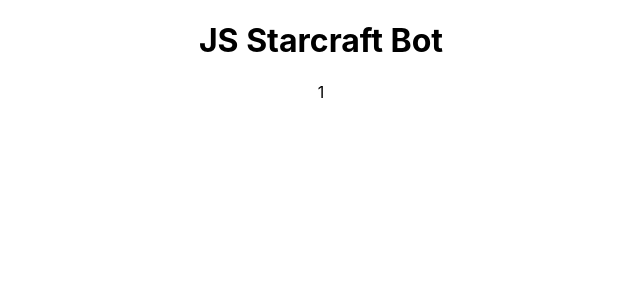
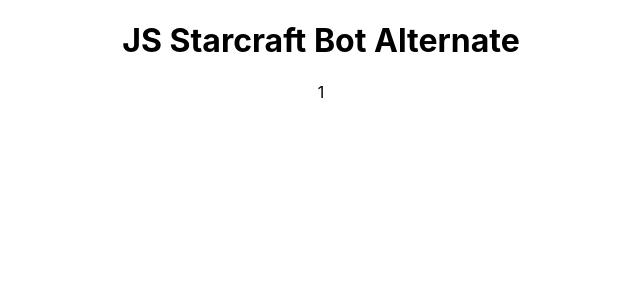
Before and after one commit to meselgroth/react-typescript-mobx, a React (Create React App) app: page / in a window 1280 px wide. Shown: the top 300 px of the page, without its empty margins (319-959 px from the left). Built offline with nearby package versions, Linux system fonts and the light colour scheme.

Commit message:
Higher order Component Alternate

```diff
--- a/src/AppAlternate.tsx
+++ b/src/ComponentPatterns/AppAlternate.tsx
@@ -1,7 +1,7 @@
 import React from 'react';
-import './App.css';
+import '../App.css';
 import { observer } from "mobx-react"
-import Store from './Store';
+import Store from '../Store';
 
 type propsType = {
   store: Store;
--- /dev/null
+++ b/src/ComponentPatterns/AppHOC.tsx
@@ -0,0 +1,30 @@
+import React from 'react';
+import '../App.css';
+import { observer } from "mobx-react"
+import Store from '../Store';
+
+type propsType = {
+  store: Store;
+};
+
+const AppComponent = (store: Store) =>
+  <div className="App">
+    <h1>JS Starcraft Bot Alternate</h1>
+    {store.armyCount}
+  </div>;
+
+function withStyle(Component: (store: Store) => JSX.Element) {
+  return function (store: Store) {
+    return Component(store);
+  };
+}
+
+function withData(store: Store) {
+  return function(Component: any) {
+    return function () {
+      return <Component store={store} />;
+    };
+  }
+}
+export default observer((props: propsType) => withStyle(AppComponent)(props.store));
+// export default observer((props: propsType) => AppComponent(props.store));
--- a/src/index.tsx
+++ b/src/index.tsx
@@ -4,12 +4,13 @@
 import App from './App';
 import reportWebVitals from './reportWebVitals';
 import Store from './Store';
+import AppAlternate from './ComponentPatterns/AppHOC';
 
 const store = new Store();
 
 ReactDOM.render(
   <React.StrictMode>
-    <App store={store} />
+    <AppAlternate store={store} />
   </React.StrictMode>,
   document.getElementById('root')
 );
```
